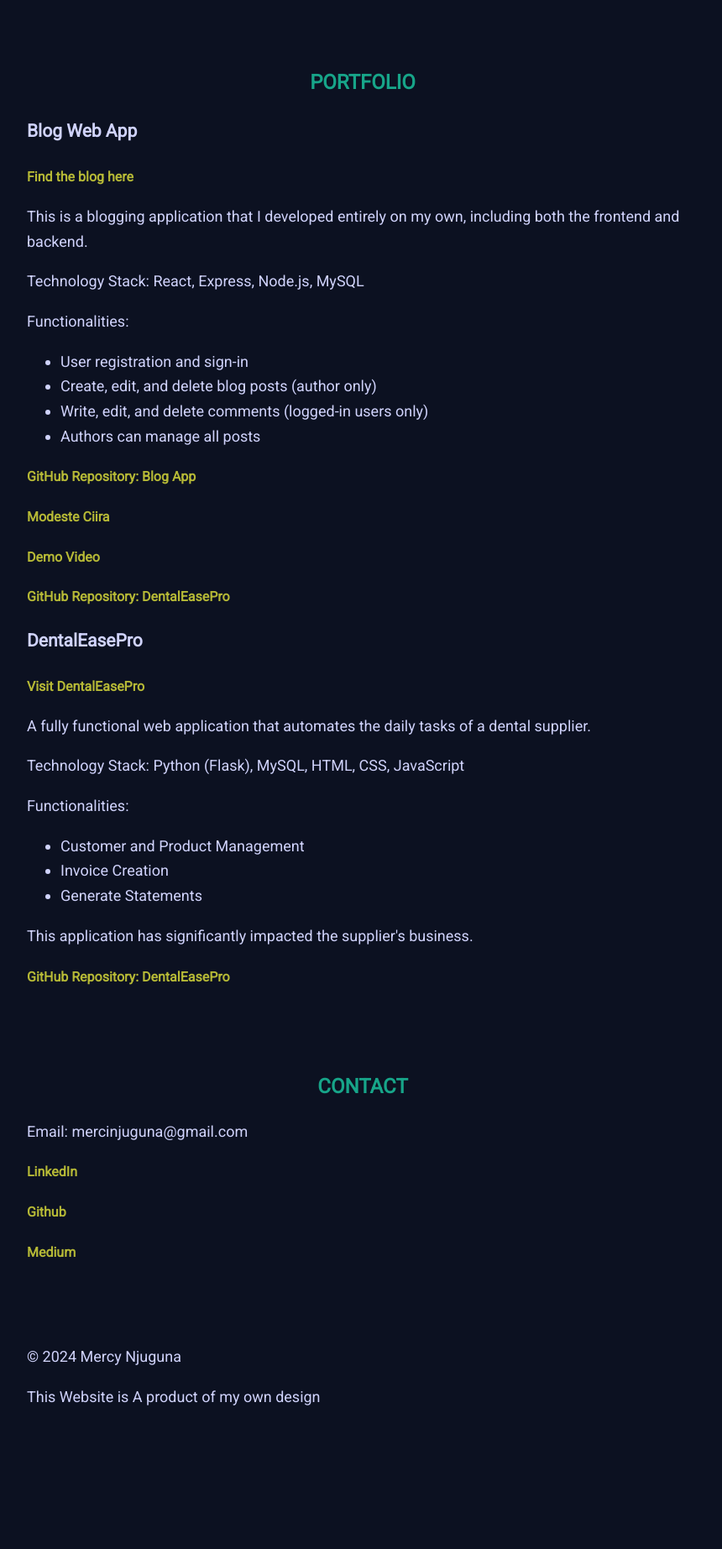
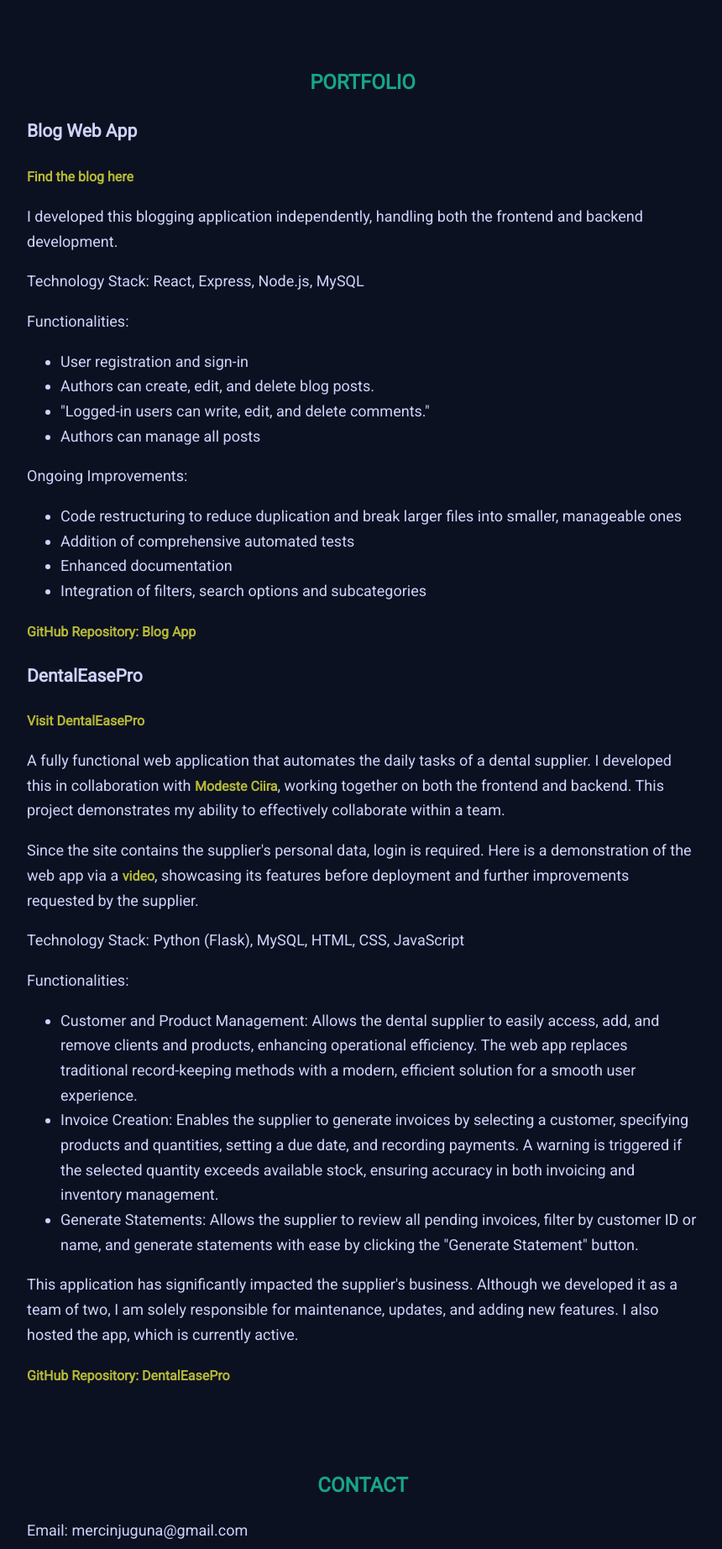
Before and after one commit to MercyNJ/tech-portfolio, a Flask app: page / in a window 1280 px wide. Shown: the part 2336-4181 px from the top of the page at 84% size, without its empty margins (208-1068 px from the left). Before the commit the page ends 4010 px from the top, so only its background shows below. Run offline with Flask 3, Linux system fonts and the light colour scheme.

Commit message:
stled the projects section

```diff
--- a/templates/index.html
+++ b/templates/index.html
@@ -119,32 +119,37 @@
                 <div class="project">
                     <h3>Blog Web App</h3>
                     <p><a href="http://inlightofeternity.co.ke">Find the blog here</a></p>
-                    <p>This is a blogging application that I developed entirely on my own, including both the frontend and backend.</p>
+                    <p>I developed this blogging application independently, handling both the frontend and backend development.</p>
                     <p>Technology Stack: React, Express, Node.js, MySQL</p>
                     <p>Functionalities:</p>
                     <ul>
                         <li>User registration and sign-in</li>
-                        <li>Create, edit, and delete blog posts (author only)</li>
-                        <li>Write, edit, and delete comments (logged-in users only)</li>
+                        <li>Authors can create, edit, and delete blog posts.</li>
+                        <li>"Logged-in users can write, edit, and delete comments."</li>
                         <li>Authors can manage all posts</li>
                     </ul>
+		    <p>Ongoing Improvements:</p>
+		    <ul>
+                        <li>Code restructuring to reduce duplication and break larger files into smaller, manageable ones</li>
+                        <li>Addition of comprehensive automated tests</li>
+                        <li>Enhanced documentation</li>
+                        <li>Integration of filters, search options and subcategories</li>
+                    </ul>
                     <p><a href="https://github.com/MercyNJ/blog-app">GitHub Repository: Blog App</a></p>
-                    <p><a href="https://www.linkedin.com/in/modeste-ciira-336025260/">Modeste Ciira</a></p>
-                    <p><a href="https://youtu.be/JDb0ux17aUs">Demo Video</a></p>
-                    <p><a href="https://github.com/MercyNJ/dentaleasepro">GitHub Repository: DentalEasePro</a></p>
                 </div>
-                <div class="project">
-                    <h3>DentalEasePro</h3>
+		<div class="project">
+                  <h3>DentalEasePro</h3>
                     <p><a href="http://dentmartenterprises.co.ke">Visit DentalEasePro</a></p>
-                    <p>A fully functional web application that automates the daily tasks of a dental supplier.</p>
+                    <p>A fully functional web application that automates the daily tasks of a dental supplier. I developed this in collaboration with <a href="https://www.linkedin.com/in/modeste-ciira-336025260/">Modeste Ciira</a>, working together on both the frontend and backend. This project demonstrates my ability to effectively collaborate within a team.</p>
+                    <p>Since the site contains the supplier's personal data, login is required. Here is a demonstration of the web app via a <a href="https://youtu.be/JDb0ux17aUs">video</a>, showcasing its features before deployment and further improvements requested by the supplier.</p>
                     <p>Technology Stack: Python (Flask), MySQL, HTML, CSS, JavaScript</p>
                     <p>Functionalities:</p>
-                    <ul>
-                        <li>Customer and Product Management</li>
-                        <li>Invoice Creation</li>
-                        <li>Generate Statements</li>
-                    </ul>
-                    <p>This application has significantly impacted the supplier's business.</p>
+                        <ul>
+                            <li>Customer and Product Management: Allows the dental supplier to easily access, add, and remove clients and products, enhancing operational efficiency. The web app replaces traditional record-keeping methods with a modern, efficient solution for a smooth user experience.</li>
+                            <li>Invoice Creation: Enables the supplier to generate invoices by selecting a customer, specifying products and quantities, setting a due date, and recording payments. A warning is triggered if the selected quantity exceeds available stock, ensuring accuracy in both invoicing and inventory management.</li>
+                            <li>Generate Statements: Allows the supplier to review all pending invoices, filter by customer ID or name, and generate statements with ease by clicking the "Generate Statement" button.</li>
+                        </ul>
+                    <p>This application has significantly impacted the supplier's business. Although we developed it as a team of two, I am solely responsible for maintenance, updates, and adding new features. I also hosted the app, which is currently active.</p>
                     <p><a href="https://github.com/MercyNJ/dentaleasepro">GitHub Repository: DentalEasePro</a></p>
                 </div>
             </div>
```
